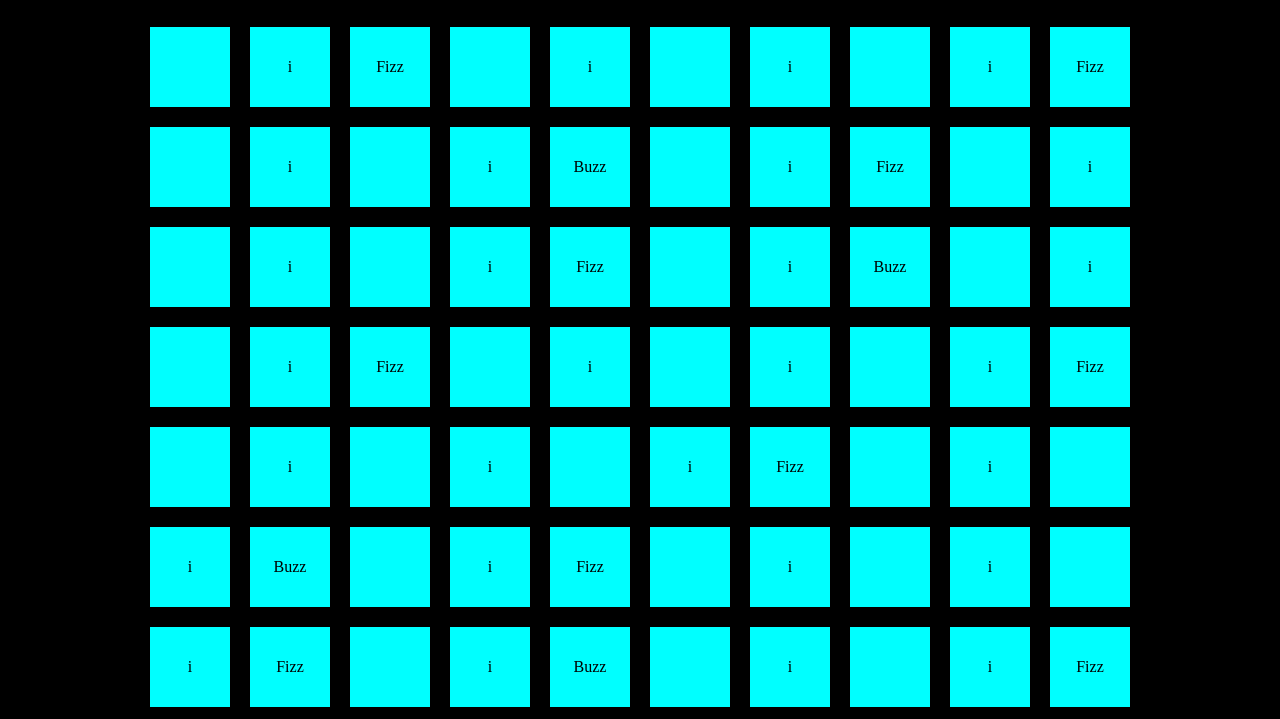
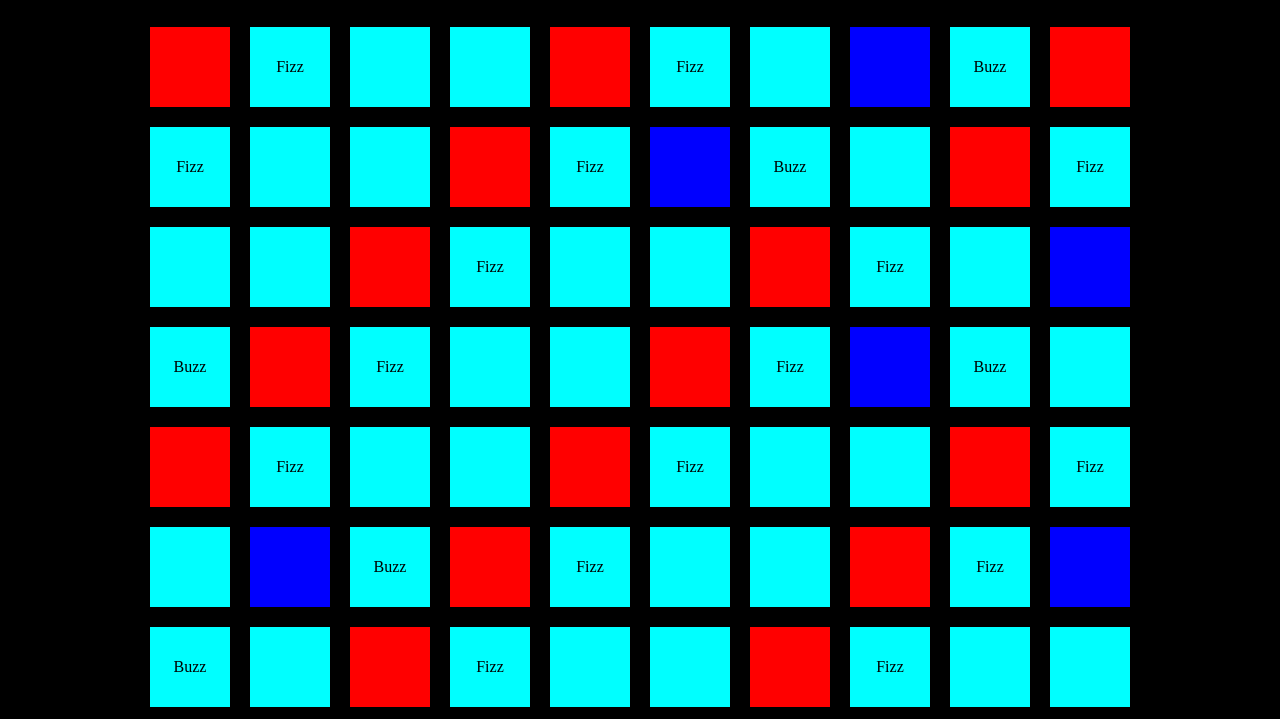
Before and after one commit to pacimarco/js-fizzbuzz, a plain HTML site: page index.html in a window 1280 px wide. Shown: the part 81-800 px from the top of the page. Drawn offline with Linux system fonts and the light colour scheme.

Commit message:
push prova colori multipli

```diff
--- a/css/style.css
+++ b/css/style.css
@@ -38,3 +38,11 @@ main{
 .box-red{
     background-color: red;
 }
+
+.box-blue{
+    background-color: blue;
+}
+
+.box-green{
+    background-color: green;
+}
--- a/js/main.js
+++ b/js/main.js
@@ -6,19 +6,23 @@ for (let i=0; i<=100; i++) {
     div.classList.add('box');
     containerDom.appendChild(div);
     console.log(i);
-    containerDom.innerHTML += '<div class="box"> i </div>';
+   // containerDom.innerHTML += '<div class="box"> i </div>';//
 
     if (i % 3 ==0) {
         div.classList.add('box-red');
         containerDom.innerHTML += '<div class="box"> Fizz </div>';
+        console.log('Fizz');
 
     }else if (i % 5 ==0) {
         div.classList.add('box-blue');
         containerDom.innerHTML += '<div class="box"> Buzz </div>';
+        console.log('Buzz');
+
 
     }else if (i % 3 ==0 && i % 5 ==0) {
         div.classList.add('box-green');
         div.innerHTML += '<div class="box"> FizzBuzz </div>';
+        console.log('FizzBuzz');
 
     }
 
```
